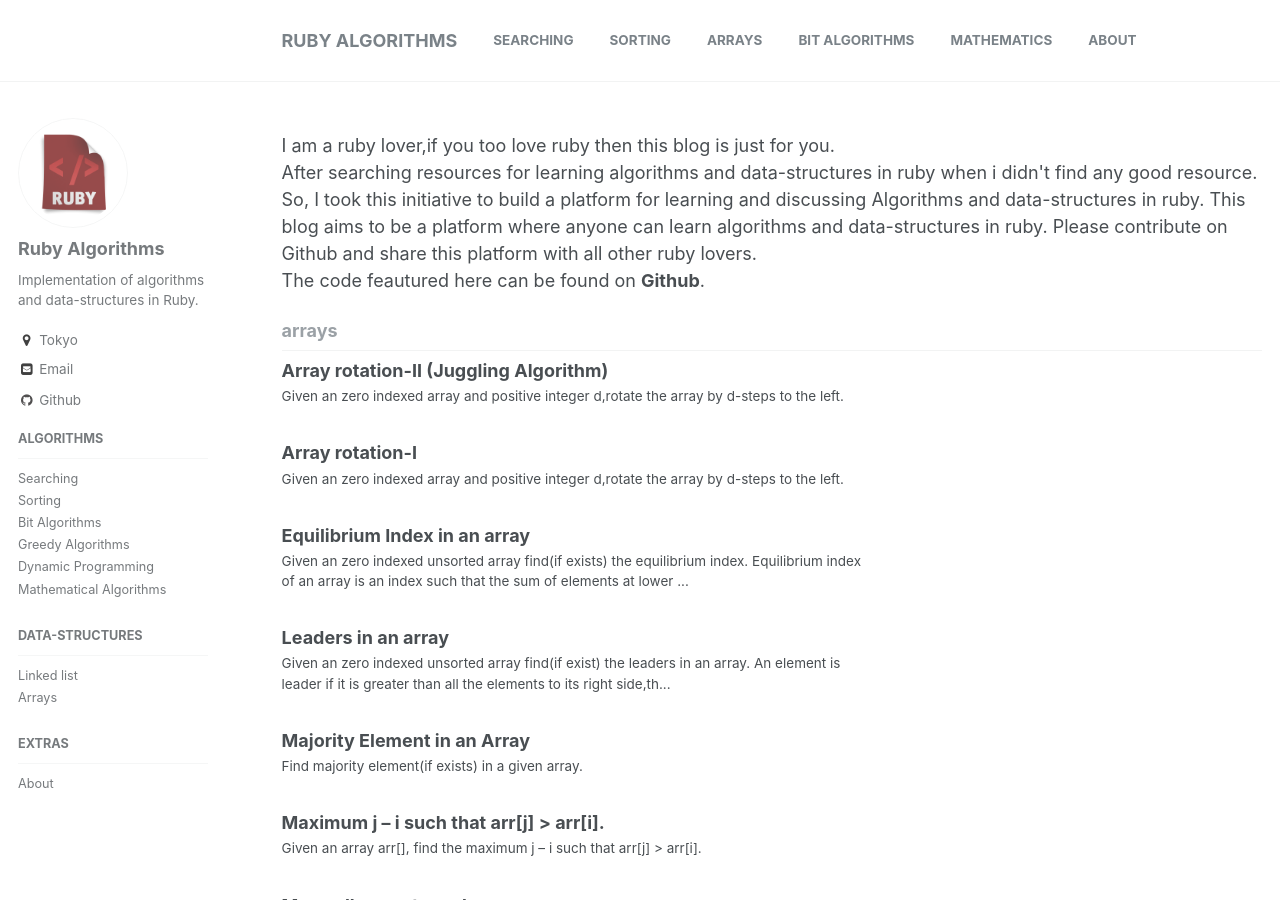
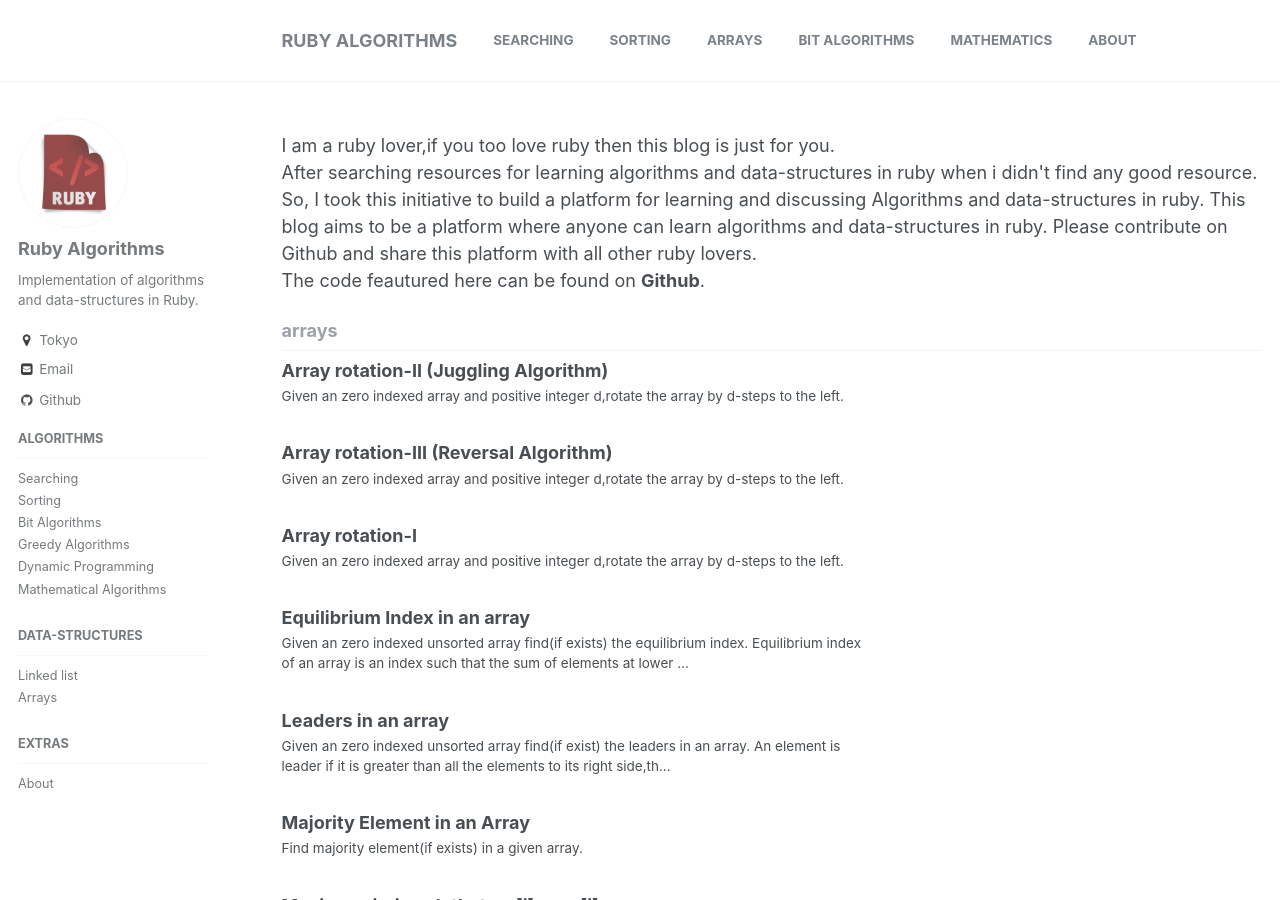
Before and after one commit to RubyAlgo/algorithms, a Jekyll site: the page built from index.html, in a window 1280 px wide and 900 px high. Built offline with Jekyll 4.4.1, drawn with Linux system fonts in a browser that asks for light colours; the list of posts is cut into pages by our own code.

Commit message:
array rotation algorithms

````diff
--- a/_arrays/array-rotation.1.markdown
+++ b/_arrays/array-rotation.1.markdown
@@ -1,7 +1,7 @@
 ---
 layout: single
 title:  "Array rotation-II (Juggling Algorithm)"
-permalink: /arrays/array-rotation-2/
+permalink: /arrays/rotation-juggling-algorithm/
 date:   2016-04-16 14:14:36 +0000
 ---
 
--- /dev/null
+++ b/_arrays/array-rotation.2.markdown
@@ -0,0 +1,49 @@
+---
+layout: single
+title:  "Array rotation-III (Reversal Algorithm)"
+permalink: /arrays/rotation-reversal-algorithm/
+date:   2016-04-16 14:14:36 +0000
+---
+
+
+## Given an zero indexed array and positive integer d,rotate the array by d-steps to the left.
+
+## Reversal Algorithm
+
+**Time-complexity:O(n)**<br/>
+**Auxiliary-space:O(1)**<br/>
+
+**Implementation**
+
+```ruby
+def left_rotate_array(a,d)  #Input array "a" and rotation by "d" elemets
+    n=a.length
+    if n>0
+
+        if d>n               # if d>n ,we take modulo n
+            d%=n
+        end
+
+        reverse(a,0,d-1)
+        reverse(a,d,n-1)
+        reverse(a,0,n-1)
+    end
+    return a
+end
+
+
+def reverse(a,first,last)   #Utility function for reversing array
+    i=first
+    j=last
+
+    while i<j
+        temp=a[i]
+        a[i]=a[j]
+        a[j]=temp
+        i+=1
+        j-=1
+    end
+    return a
+end
+
+```
````
